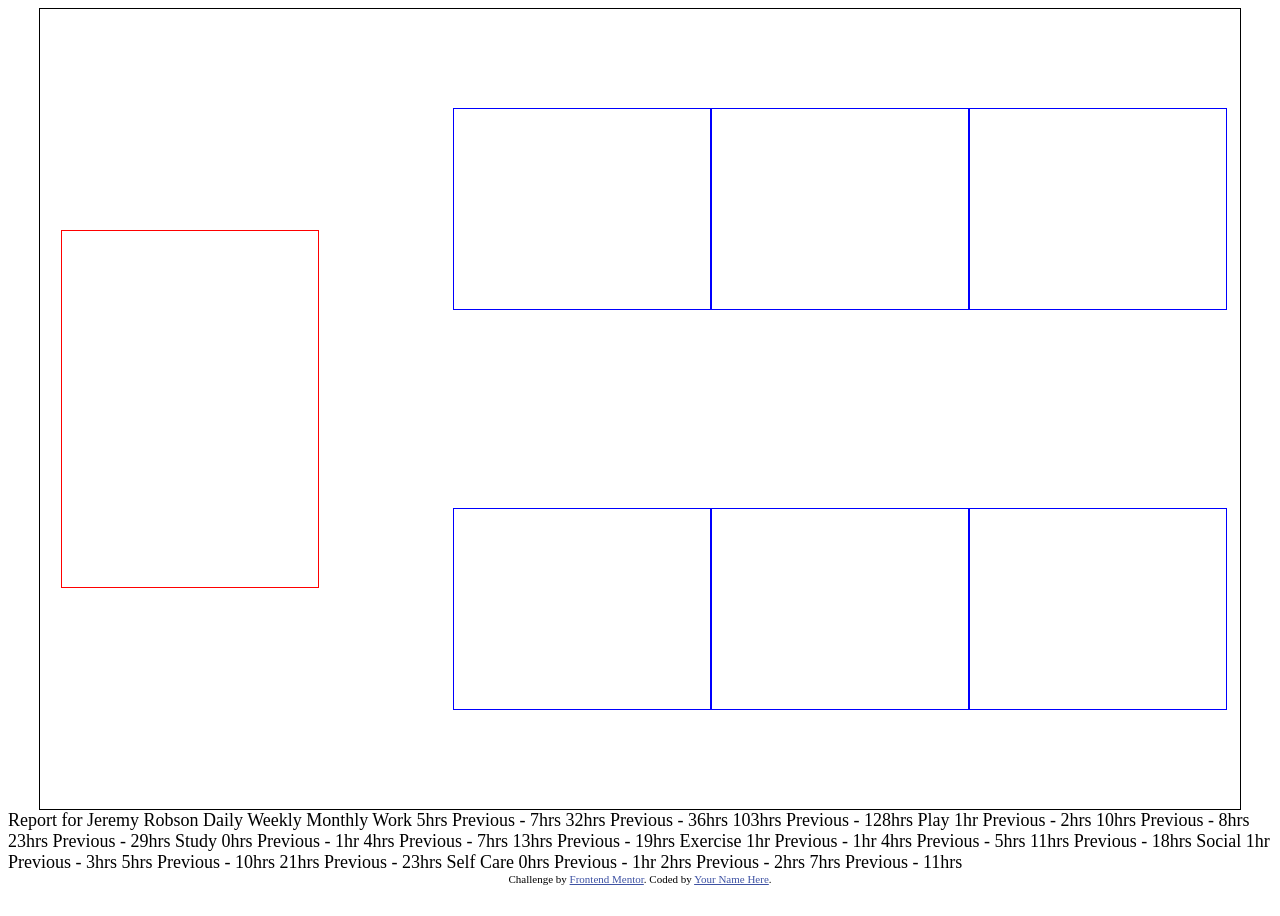
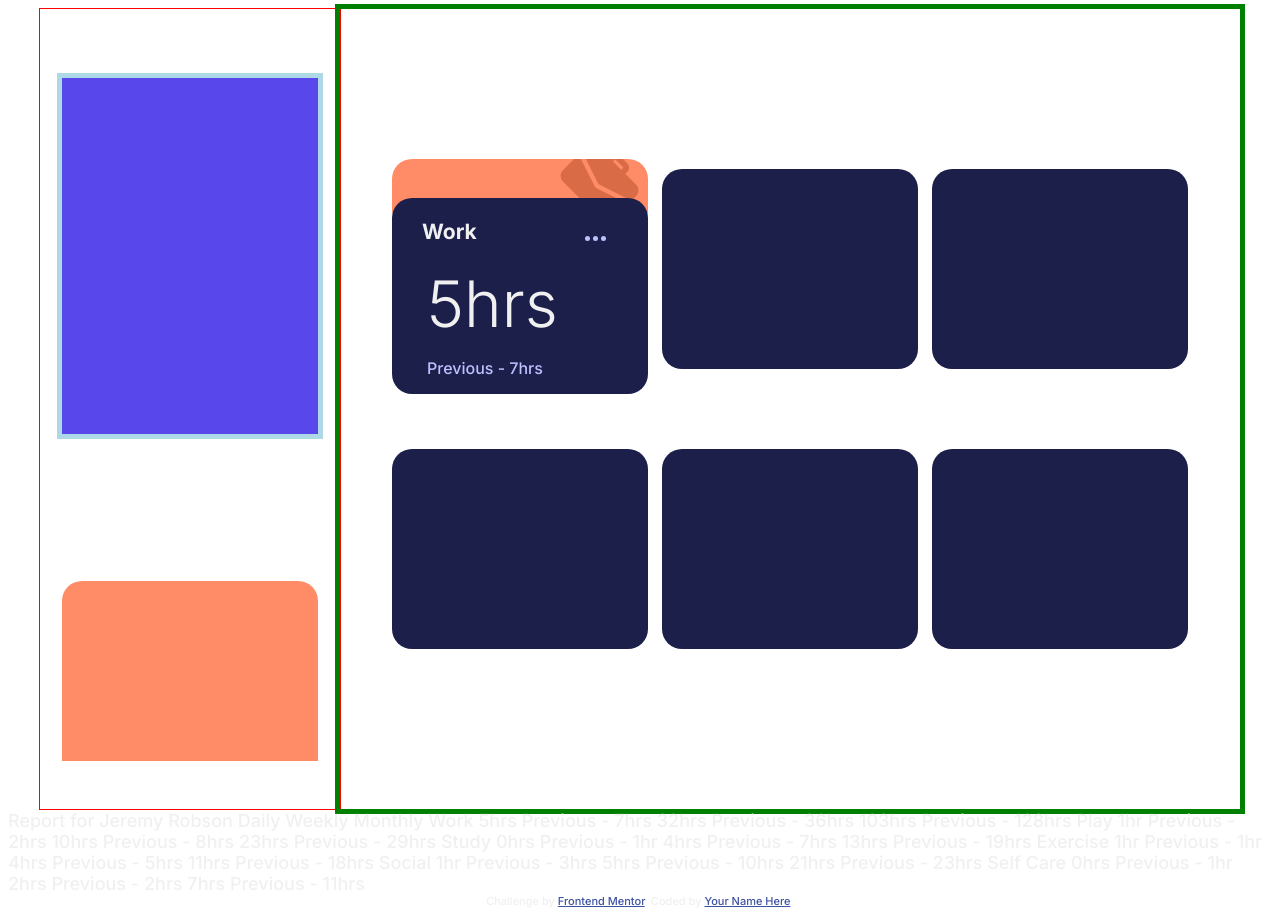
Before and after one commit to DEX-22/PanelDeControl, a plain HTML site: page index.html in a window 1280 px wide. Before the commit the page ends 893 px from the top, so only its background shows below. Drawn offline with Linux system fonts and the light colour scheme.

Commit message:
a este momento ya tenemos lista la plantilla de 1 card, la qeu replicaremos segun necesitemos, toca dejar listo la card principal.

```diff
--- a/CSS/flex-grid.css
+++ b/CSS/flex-grid.css
@@ -17,33 +17,98 @@ section {
     display: grid;
     grid-template-columns: 25% auto;
     grid-template-rows: auto;
-    grid-template-areas: "card-principal activities";
+    grid-template-areas: "container-card-principal container-activities";
 
     place-items: center;
 }
+.container-card-principal{
+    grid-area: container-card-principal;
+    display: grid;
+    width: 100%;
+    height: 100%;
+    border: 1px red solid;
 
-section > .card-principal{
+    grid-template-columns: auto;
+    grid-template-rows: auto;
+    grid-template-areas: "card-principal" ;
+    place-items: center;
+}
+.container-card-principal .card-principal{
+
     grid-area: card-principal;
     width: 256px;
     height: 356px;
-    border: 1px red solid;
+    border: 5px lightblue solid;
+}
+.container-card-principal .etiqueta{
+    height: 180px;
+    width: 256px;
 
+}
+.container-activities{
+        display: grid;
+        grid-area: container-activities;
+        width: 100%;
+        height: 100%;
+        border: 5px green solid;
+
+        grid-template-columns: auto;
+        grid-template-rows: auto;
+        grid-template-areas: "activities" ;
+        place-items: center;
 }
 .activities{
     grid-area: activities;
-    width: 75%;
-    height: 100%;
+    width: 90%;
+    height: 70%;
     display: grid;
     grid-template-columns: 1fr 1fr 1fr;
     grid-template-rows: 1fr 1fr;
 
     place-items: center;
 }
-.activities div:nth-child(n){
+.container-card{
+    display:flex;
+    flex-direction: column;
+    width: 256px;
+    height: 250px;
 }
-.activities .card{
-
+ .card{
+    z-index: 2;
+    display:flex;
+    flex-direction: column;
     width: 256px;
     height: 200px;
-    border: 1px blue solid;
+    /*border: 1px blue solid;*/
 }
+.etiqueta{
+    display: grid;
+    z-index: 1;
+    width: 256px;
+    height: 60px;
+    transform: translateY(15px);
+    grid-template-columns: repeat(4,1fr);
+    grid-template-rows: auto;
+    grid-template-areas: " . .  imagen . " ;
+}
+
+.etiqueta > img{
+    grid-area: imagen;
+    transform: translateY(-15px);
+    margin-left: 150px;
+}
+
+.card .titulo{
+    display: flex;
+    flex-direction: row;
+    justify-content: space-between;
+}
+.card .titulo h3{
+    margin-left: 30px;
+}
+ .card .titulo a{
+    width: 25px;
+    height: 5px;
+    margin-top: 10%;
+    margin-right: 15%;
+ }
--- a/CSS/styles.css
+++ b/CSS/styles.css
@@ -1,3 +1,5 @@
+/*@import url('https://fonts.googleapis.com/css2?family=Inter:wght@300;500;700&display=swap');
+*/
 :root{
 
 --Blue: hsl(246, 80%, 60%);
@@ -8,19 +10,54 @@
 --exercise: hsl(145, 58%, 55%);
 --social: hsl(264, 64%, 52%);
 --self-care: hsl(43, 84%, 65%);
+--card-principal: rgba(87,70,234);
 
 --Very-dark-blue: hsl(226, 43%, 10%);
 --Dark-blue: hsl(235, 46%, 20%);
 --Desaturated-blue: hsl(235, 45%, 61%);
 --Pale-blue: hsl(236, 100%, 87%);
 
+
 --sm : 16px;
 --md: 18px;
 --lg : 20px;
+--big: 64px;
 
 }
 
+
 body{
+/*background-color: var(--Very-dark-blue)*/
+font-size: var(--md);
+font-family: 'Inter';
+color: #F0F0F0;
+}
+.card-principal{
+    background-color: var(--Blue);
+}
 
-font-size: var(--md);
+.etiqueta{
+    border-top-left-radius: 20px;
+    border-top-right-radius: 20px;
+    overflow:hidden;
+
+    background-color: var(--work);
 }
+.card{
+    background-color: var(--Dark-blue);
+    border-radius: 20px;
+
+}
+
+.card span {
+    font-size: var(--big);
+    font-weight: 300;
+}
+.card p{
+    font-size: var(--sm);
+    color: var(--Pale-blue);
+}
+
+.activities .card p,span{
+        margin-left: 35px;
+}
--- a/index.html
+++ b/index.html
@@ -3,7 +3,9 @@
 <head>
   <meta charset="UTF-8">
   <meta name="viewport" content="width=device-width, initial-scale=1.0"> <!-- displays site properly based on user's device -->
-
+  <style>
+    @import url('https://fonts.googleapis.com/css2?family=Inter:wght@300;500;700&display=swap');
+    </style>
   <link rel="icon" type="image/png" sizes="32x32" href="./images/favicon-32x32.png">
   <link rel="stylesheet" href="./CSS/styles.css">
   <link rel="stylesheet" href="./CSS/flex-grid.css">
@@ -19,15 +21,35 @@
 
 
   <section>
-    <div class="card-principal "></div>
-    <div class="activities">
-        <div class="card"></div>
+    <div class="container-card-principal">
+      <div class="etiqueta" id="etCardPrincipal"></div>
+      <div class="card-principal"></div>
+    </div>
+    <div class="container-activities">
+      <div class="activities">
+
+        <div class="container-card">
+        <div class="etiqueta">
+          <img src="./images/icon-work.svg" alt="">
+        </div>
+        <div class="card" id="card_work">
+
+          <div class="titulo"><h3>Work</h3><a href="#"><img src="./images/icon-ellipsis.svg"></a></div>
+          <span>5hrs</span>
+          <p>Previous - 7hrs</p>
+        </div>
+
+        </div>
+
+
         <div class="card"></div>
         <div class="card"></div>
         <div class="card"></div>
         <div class="card"></div>
         <div class="card"></div>
     </div>
+    </div>
+
   </section>
 
 
```
